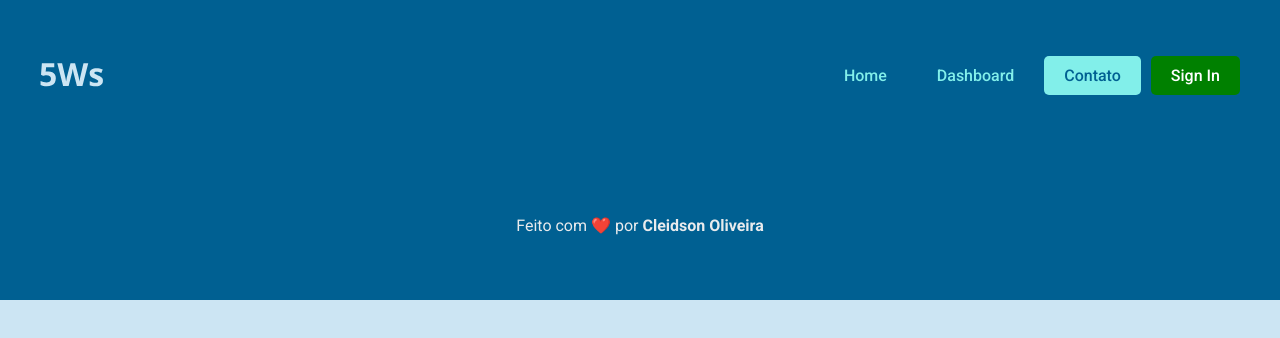
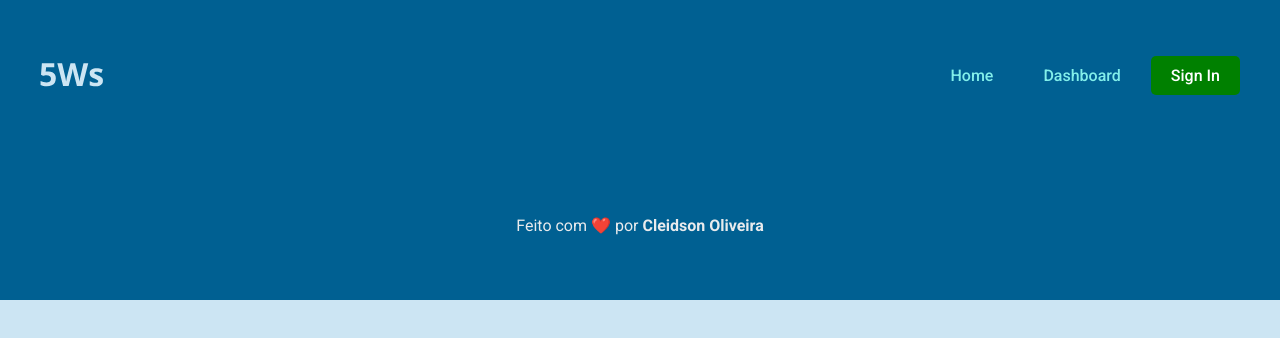
Before and after one commit to Cleidson-Oliveira/5Ws, a Next.js app: page /Contact in a window 1280 px wide. Shown: the top 338 px of the page. Built offline with nearby package versions, Linux system fonts and the light colour scheme; no server answers.

Commit message:
remove link to contact page on header

```diff
--- a/src/components/Header/index.tsx
+++ b/src/components/Header/index.tsx
@@ -35,9 +35,6 @@ export default function Header ({ page }: HeaderProps) {
                     <li className={page == "Dashboard" ? "active" : ""}>
                         <Link href={"/Dashboard"}>Dashboard</Link>
                     </li>
-                    <li className={page == "Contact" ? "active" : ""}>
-                        <Link href={"/Contact"}>Contato</Link>
-                    </li>
                     <li className={session ? "signout" : "signin"}>
                         {
                             session
```
